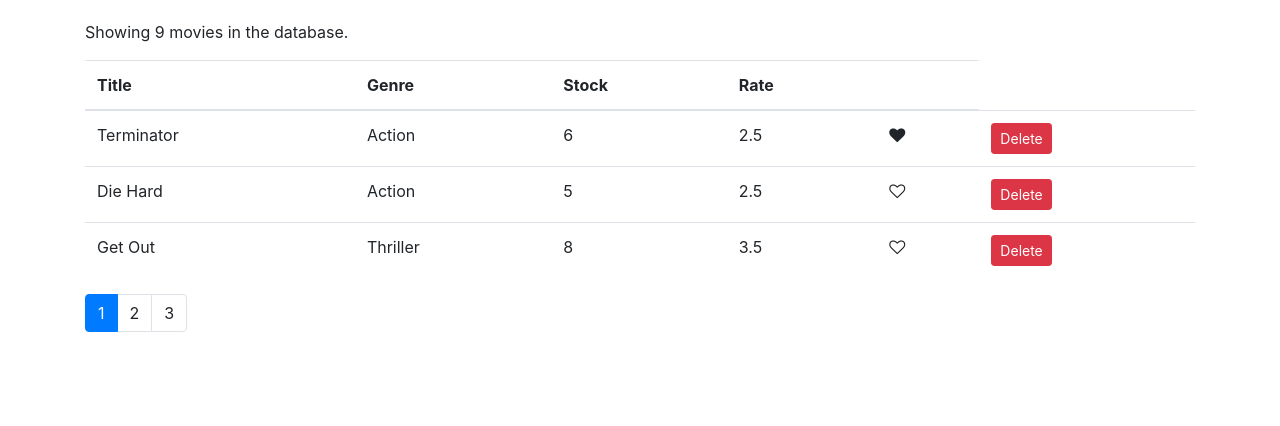
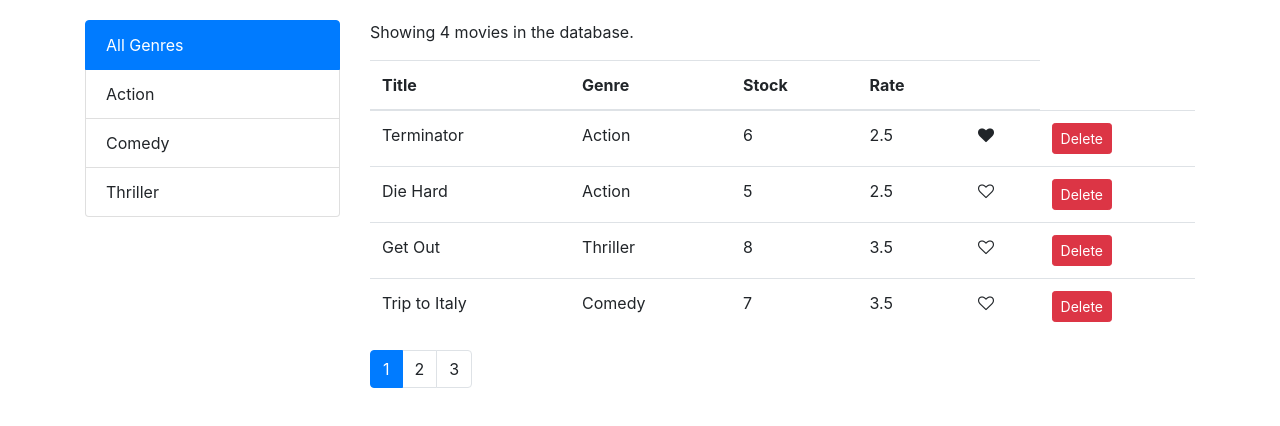
Before and after one commit to anishdass/Vidly, a React (Create React App) app: page / in a window 1280 px wide. Shown: the top 426 px of the page. Built offline with nearby package versions, Linux system fonts and the light colour scheme.

Commit message:
added genre filter

```diff
--- a/package.json
+++ b/package.json
@@ -9,6 +9,7 @@
     "bootstrap": "^4.1.1",
     "font-awesome": "^4.7.0",
     "lodash": "^4.17.10",
+    "prop-types": "^15.6.2",
     "react": "^18.3.1",
     "react-dom": "^18.3.1",
     "react-scripts": "5.0.1",
--- a/src/component/App.jsx
+++ b/src/component/App.jsx
@@ -5,8 +5,8 @@ import Movies from "./movies";
 class App extends Component {
   render() {
     return (
-      <main className="container">
-        <Movies/>
+      <main className='container'>
+        <Movies />
       </main>
     );
   }
--- /dev/null
+++ b/src/component/common/filterbox.jsx
@@ -0,0 +1,23 @@
+import React, { Component } from "react";
+
+const FilterBox = (props) => {
+  const { genres, currentGenre, onGenreChange } = props;
+  return (
+    <ul className='list-group'>
+      {genres.map((genre) => (
+        <li
+          key={genre._id}
+          onClick={() => onGenreChange(genre.name)}
+          className={
+            genre.name == currentGenre
+              ? "list-group-item active"
+              : "list-group-item"
+          }>
+          {genre.name}
+        </li>
+      ))}
+    </ul>
+  );
+};
+
+export default FilterBox;
--- a/src/component/movies.jsx
+++ b/src/component/movies.jsx
@@ -1,14 +1,18 @@
 import React, { Component } from "react";
 import { getMovies } from "../services/fakeMovieService";
+import { getGenres } from "../services/fakeGenreService";
 import Like from "./common/like";
 import Pages from "./common/pages";
 import Paginate from "../utils/paginate";
+import FilterBox from "./common/filterbox";
 
 class Movies extends Component {
   state = {
     movies: getMovies(),
-    pageSize: 3,
+    genres: getGenres(),
+    pageSize: 4,
     currentPage: 1,
+    currentGenre: "All Genres",
   };
 
   handleDelete = (movie) => {
@@ -28,17 +32,38 @@ class Movies extends Component {
     this.setState({ currentPage: page });
   };
 
+  handleGenreChange = (genre) => {
+    this.setState({ currentGenre: genre });
+  };
+
   render() {
     const { length: count } = this.state.movies;
-    const { pageSize, currentPage, movies } = this.state;
+    const {
+      pageSize,
+      currentPage,
+      currentGenre,
+      movies: allMovies,
+      genres,
+    } = this.state;
+    const filtered =
+      currentGenre != "All Genres"
+        ? allMovies.filter((m) => m.genre.name == currentGenre)
+        : allMovies;
+    const paginatedMovies = Paginate(filtered, currentPage, pageSize);
 
-    if (count == 0) return <p>There are no movies in the database</p>;
-
-    const paginatedMovies = Paginate(movies, currentPage, pageSize);
+    if (filtered.count == 0) return <p>There are no movies in the database</p>;
 
     return (
-      <>
-        <p>Showing {count} movies in the database.</p>
+      <div className='row'>
+        <div className='col-3'>
+          <FilterBox
+            genres={genres}
+            currentGenre={currentGenre}
+            onGenreChange={this.handleGenreChange}
+          />
+        </div>
+        <div className='col'>
+          <p>Showing {paginatedMovies.length} movies in the database.</p>
           <table className='table'>
             <thead>
               <tr>
@@ -74,12 +99,13 @@ class Movies extends Component {
             </tbody>
           </table>
           <Pages
-          itemsCount={count}
+            itemsCount={filtered.length}
             pageSize={pageSize}
             currentPage={currentPage}
             onPageChange={this.handlePageChange}
           />
-      </>
+        </div>
+      </div>
     );
   }
 }
--- a/src/utils/paginate.jsx
+++ b/src/utils/paginate.jsx
@@ -1,7 +1,7 @@
 import _ from "lodash";
 
-function Paginate(items, pageNumber, pageSize) {
-  const startIndex = (pageNumber - 1) * pageSize;
+function Paginate(items, currentPage, pageSize) {
+  const startIndex = (currentPage - 1) * pageSize;
   return _(items).slice(startIndex).take(pageSize).value();
 }
 
```
Also changed, not shown: src/component/common/pages.jsx (+8 -1 lines), 1 other file (tests, documents, lock files or other folders). Lines whose indentation alone changed are shown as unchanged.
